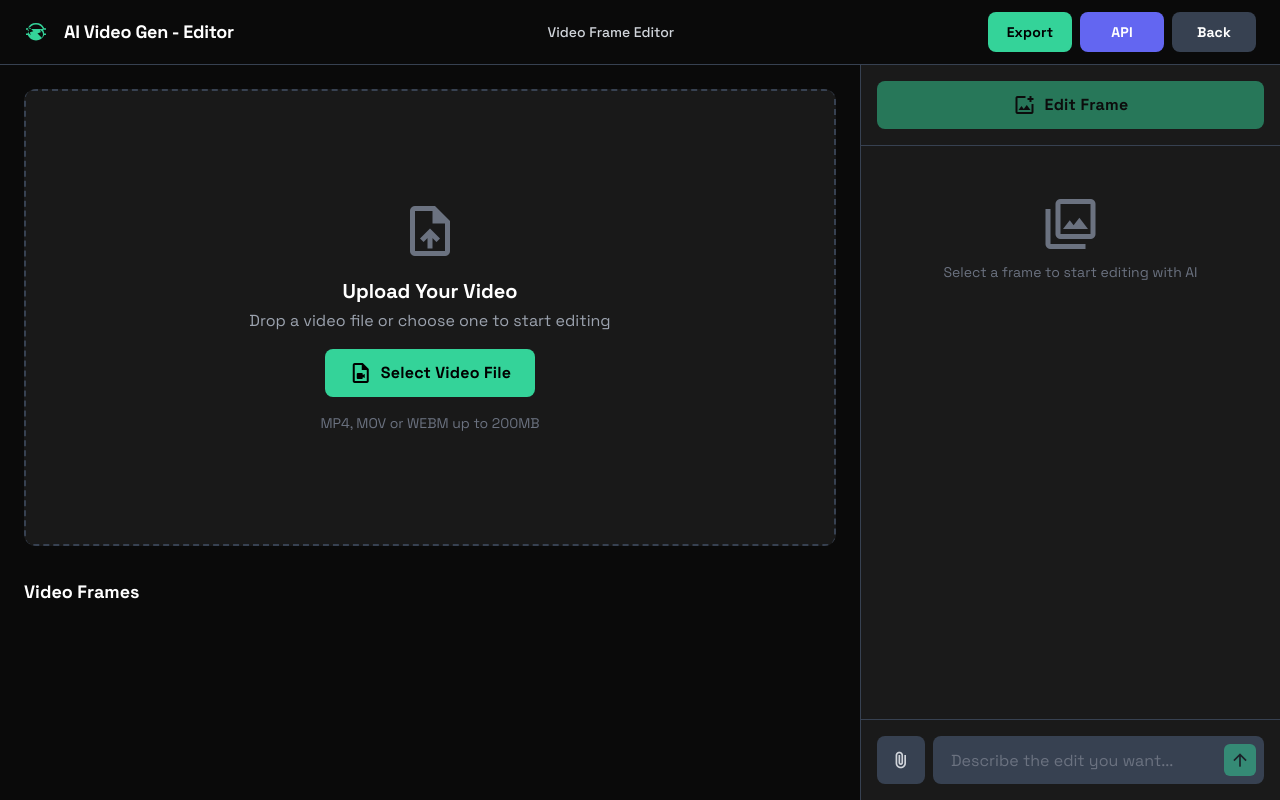
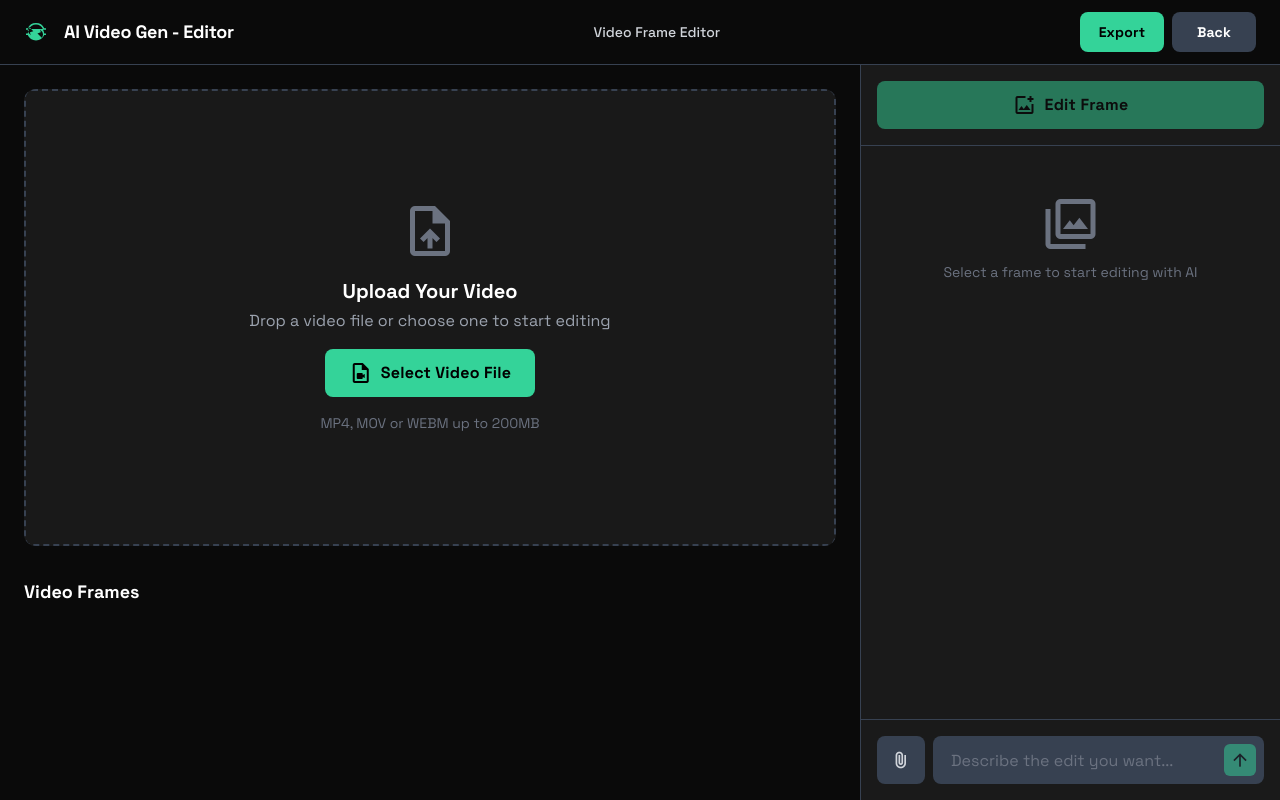
Before and after one commit to shousami7/real-estate-video-generator, a Flask app: page /video/editor in a window 1280 px wide. Run offline with Flask 3, Linux system fonts and the light colour scheme; some libraries are stand-ins or nearby versions.

Commit message:
Remove API button and modal
- Removed API button from header (not needed for Vertex AI)
- Removed API key input modal
- Removed all related JavaScript code
- All API credentials are managed server-side via .env file

```diff
--- a/templates/video_editor_ui.html
+++ b/templates/video_editor_ui.html
@@ -302,9 +302,6 @@
                 <button id="export-btn" class="flex min-w-[84px] max-w-[480px] cursor-pointer items-center justify-center overflow-hidden rounded-lg h-10 px-4 bg-primary text-black text-sm font-bold leading-normal tracking-[0.015em] hover:opacity-90 transition-opacity">
                     <span class="truncate">Export</span>
                 </button>
-                <button id="api-btn" class="flex min-w-[84px] max-w-[480px] cursor-pointer items-center justify-center overflow-hidden rounded-lg h-10 px-4 bg-[#6366F1] text-white text-sm font-bold leading-normal tracking-[0.015em] hover:opacity-90 transition-opacity">
-                    <span class="truncate">API</span>
-                </button>
                 <button id="back-btn" class="flex min-w-[84px] max-w-[480px] cursor-pointer items-center justify-center overflow-hidden rounded-lg h-10 px-4 bg-[#374151] text-white text-sm font-bold leading-normal tracking-[0.015em] hover:bg-[#4B5563] transition-colors">
                     <span class="truncate">Back</span>
                 </button>
@@ -405,39 +402,6 @@
         </main>
     </div>
 
-    <!-- API Key Modal -->
-    <div id="api-modal" class="fixed inset-0 bg-black bg-opacity-75 hidden items-center justify-center z-50">
-        <div class="bg-panel-dark rounded-xl p-8 max-w-md w-full mx-4 shadow-2xl border border-gray-700">
-            <div class="flex justify-between items-center mb-6">
-                <h3 class="text-white text-xl font-bold">API Settings</h3>
-                <button id="close-modal-btn" class="text-gray-400 hover:text-white transition-colors">
-                    <span class="material-symbols-outlined">close</span>
-                </button>
-            </div>
-
-            <div class="space-y-4">
-                <div>
-                    <label class="block text-gray-300 text-sm font-medium mb-2">OpenAI API Key</label>
-                    <input type="password" id="openai-api-key" placeholder="sk-..." class="w-full px-4 py-3 bg-[#0a0a0a] border border-gray-600 rounded-lg text-white placeholder-gray-500 focus:outline-none focus:border-primary focus:ring-1 focus:ring-primary transition-colors">
-                </div>
-
-                <div>
-                    <label class="block text-gray-300 text-sm font-medium mb-2">Replicate API Key</label>
-                    <input type="password" id="replicate-api-key" placeholder="r8_..." class="w-full px-4 py-3 bg-[#0a0a0a] border border-gray-600 rounded-lg text-white placeholder-gray-500 focus:outline-none focus:border-primary focus:ring-1 focus:ring-primary transition-colors">
-                </div>
-
-                <div class="flex gap-3 mt-6">
-                    <button id="save-api-keys-btn" class="flex-1 bg-primary text-black font-bold py-3 px-4 rounded-lg hover:opacity-90 transition-opacity">
-                        Save
-                    </button>
-                    <button id="cancel-modal-btn" class="flex-1 bg-[#374151] text-white font-bold py-3 px-4 rounded-lg hover:bg-[#4B5563] transition-colors">
-                        Cancel
-                    </button>
-                </div>
-            </div>
-        </div>
-    </div>
-
     <script>
         // ==================== グローバル変数 ====================
         const state = {
@@ -461,14 +425,7 @@
         const chatInput = document.getElementById('chat-input');
         const sendBtn = document.getElementById('send-btn');
         const exportBtn = document.getElementById('export-btn');
-        const apiBtn = document.getElementById('api-btn');
         const backBtn = document.getElementById('back-btn');
-        const apiModal = document.getElementById('api-modal');
-        const closeModalBtn = document.getElementById('close-modal-btn');
-        const cancelModalBtn = document.getElementById('cancel-modal-btn');
-        const saveApiKeysBtn = document.getElementById('save-api-keys-btn');
-        const openaiApiKeyInput = document.getElementById('openai-api-key');
-        const replicateApiKeyInput = document.getElementById('replicate-api-key');
         const videoPlayer = document.getElementById('video-player');
         const videoSource = document.getElementById('video-source');
         const uploadProgress = document.getElementById('upload-progress');
@@ -923,54 +880,6 @@
         backBtn.addEventListener('click', () => {
             window.location.href = '/';
         });
-
-        // ==================== APIモーダル ====================
-        // モーダルを開く
-        apiBtn.addEventListener('click', () => {
-            // 保存されているAPIキーをロードして表示
-            const savedOpenAIKey = localStorage.getItem('openai_api_key') || '';
-            const savedReplicateKey = localStorage.getItem('replicate_api_key') || '';
-            openaiApiKeyInput.value = savedOpenAIKey;
-            replicateApiKeyInput.value = savedReplicateKey;
-
-            // モーダルを表示
-            apiModal.classList.remove('hidden');
-            apiModal.classList.add('flex');
-        });
-
-        // モーダルを閉じる
-        const closeModal = () => {
-            apiModal.classList.remove('flex');
-            apiModal.classList.add('hidden');
-        };
-
-        closeModalBtn.addEventListener('click', closeModal);
-        cancelModalBtn.addEventListener('click', closeModal);
-
-        // モーダルの背景をクリックして閉じる
-        apiModal.addEventListener('click', (e) => {
-            if (e.target === apiModal) {
-                closeModal();
-            }
-        });
-
-        // APIキーを保存
-        saveApiKeysBtn.addEventListener('click', () => {
-            const openaiKey = openaiApiKeyInput.value.trim();
-            const replicateKey = replicateApiKeyInput.value.trim();
-
-            // localStorageに保存
-            if (openaiKey) {
-                localStorage.setItem('openai_api_key', openaiKey);
-            }
-            if (replicateKey) {
-                localStorage.setItem('replicate_api_key', replicateKey);
-            }
-
-            // 成功メッセージを表示
-            alert('API keys saved successfully!');
-            closeModal();
-        });
     </script>
 </body>
 </html>
```
